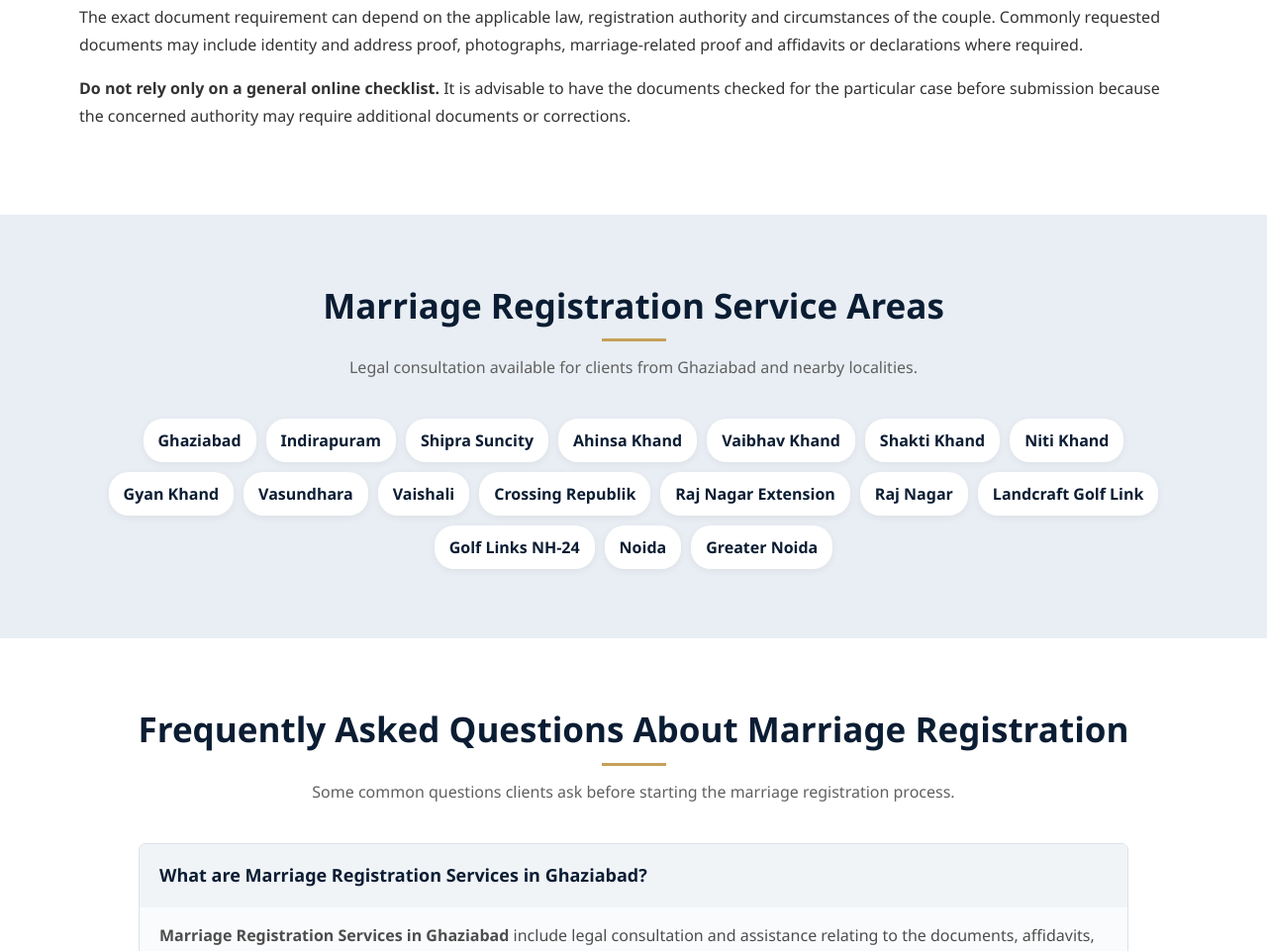
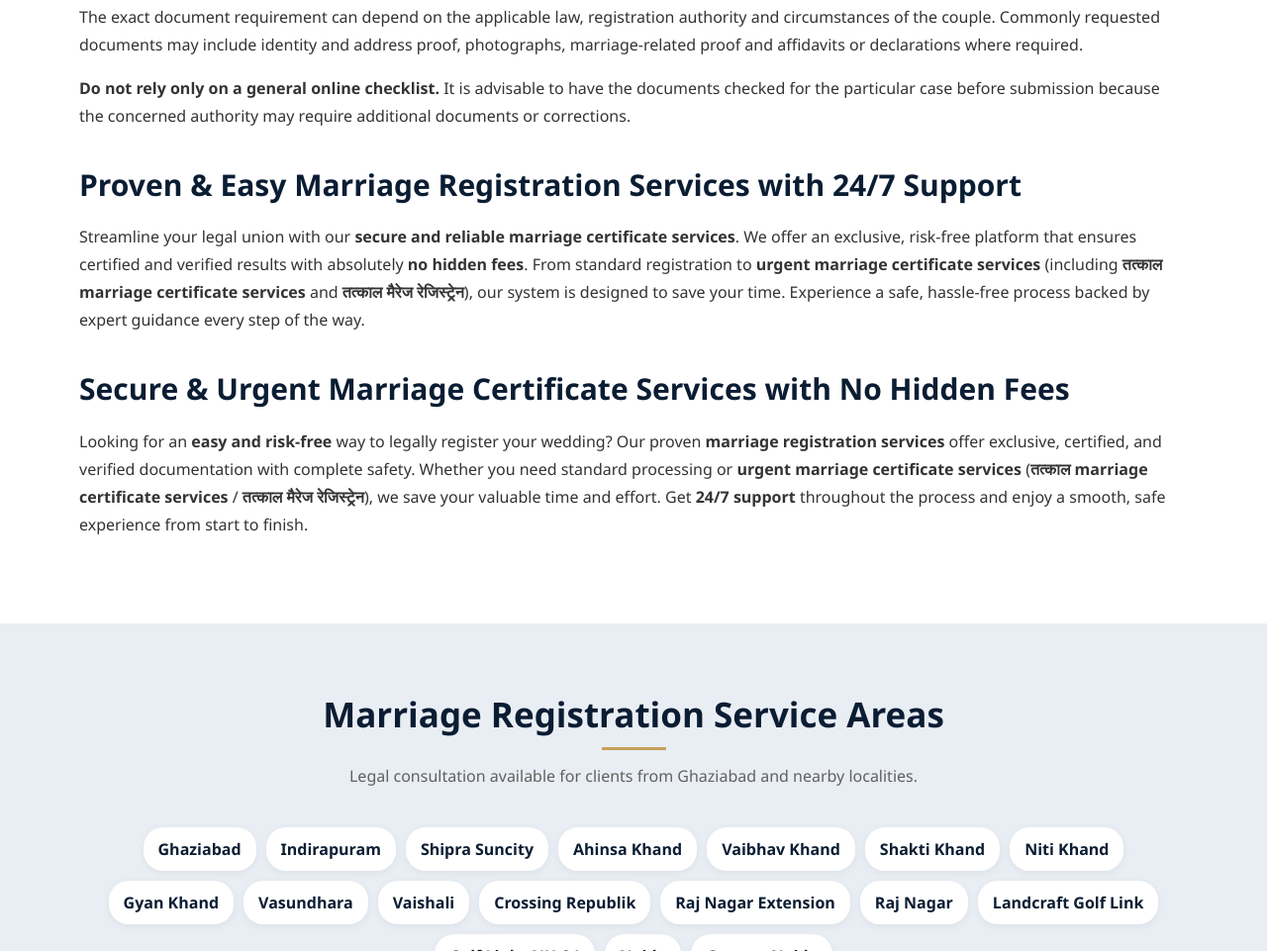
Before and after one commit to advlegaldrafting/marriage-registration-services, a plain HTML site: page index.html in a window 1280 px wide. Shown: the part 3336-4297 px from the top of the page at 99% size. Drawn offline with Linux system fonts and the light colour scheme.

Commit message:
Update index.html

```diff
--- a/index.html
+++ b/index.html
@@ -262,6 +262,10 @@ nav li{margin:5px 9px}
     <p>The exact document requirement can depend on the applicable law, registration authority and circumstances of the couple. Commonly requested documents may include identity and address proof, photographs, marriage-related proof and affidavits or declarations where required.</p>
 
     <p><strong>Do not rely only on a general online checklist.</strong> It is advisable to have the documents checked for the particular case before submission because the concerned authority may require additional documents or corrections.</p>
+    <h3><strong>Proven & Easy Marriage Registration Services with 24/7 Support </strong></h3>
+    <p>Streamline your legal union with our <strong>secure and reliable marriage certificate services</strong>. We offer an exclusive, risk-free platform that ensures certified and verified results with absolutely <strong>no hidden fees</strong>. From standard registration to <strong>urgent marriage certificate services</strong> (including <strong>तत्काल marriage certificate services</strong> and <strong>तत्काल मैरेज रेजिस्ट्रेन</strong>), our system is designed to save your time. Experience a safe, hassle-free process backed by expert guidance every step of the way.</p>
+    <h3>Secure & <strong>Urgent Marriage Certificate Services</strong> with No Hidden Fees</h3>
+    <p>Looking for an <strong>easy and risk-free</strong> way to legally register your wedding? Our proven <strong>marriage registration services</strong> offer exclusive, certified, and verified documentation with complete safety. Whether you need standard processing or <strong>urgent marriage certificate services</strong> (<strong>तत्काल marriage certificate services</strong> / <strong>तत्काल मैरेज रेजिस्ट्रेन</strong>), we save your valuable time and effort. Get <strong>24/7 support</strong> throughout the process and enjoy a smooth, safe experience from start to finish.</p>
   </div>
 </section>
 
```
